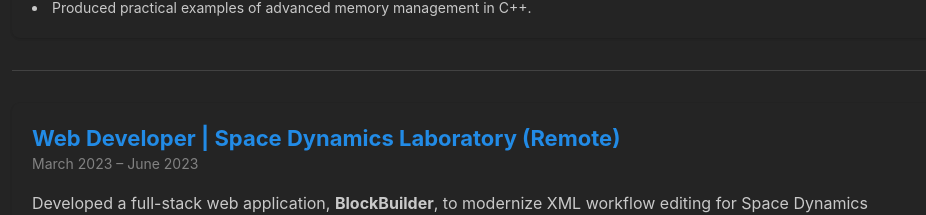
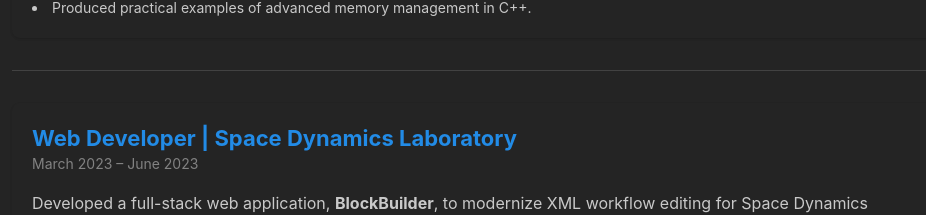
Before and after one commit to Tyler-Johnston/tyler-johnston.github.io, a React (Vite) app: page /experience in a window 1280 px wide. Shown: the part 3098-3313 px from the top of the page, without its empty margins (164-1090 px from the left). Built offline with nearby package versions, Linux system fonts and the light colour scheme.

Commit message:
changed favicon and small tweaks

```diff
--- a/src/Experience.tsx
+++ b/src/Experience.tsx
@@ -174,7 +174,7 @@
       {/* ===================== SDL ===================== */}
       <Paper p="lg" my="xl" radius="md" shadow="xs">
         <Title order={3} c="blue.6">
-          Web Developer | Space Dynamics Laboratory (Remote)
+          Web Developer | Space Dynamics Laboratory
         </Title>
         <Text size="sm" c="dimmed" mb="md">
           March 2023 – June 2023
--- a/src/Portfolio.tsx
+++ b/src/Portfolio.tsx
@@ -108,7 +108,7 @@
       id: 6,
       title: 'Reptile Tracker',
       description:
-        'A React.js + Express.js web app for managing pet reptile care, including authentication and persistent cloud storage.',
+        'A React.js + Express.js web app for managing pet reptile care, including authentication and persistent storage.',
       imageUrl: reptiletracker,
       projectUrl: 'https://github.com/Tyler-Johnston/Reptile-Tracker',
     },
```
Also changed, not shown: 1 other file (tests, documents, lock files or other folders).
